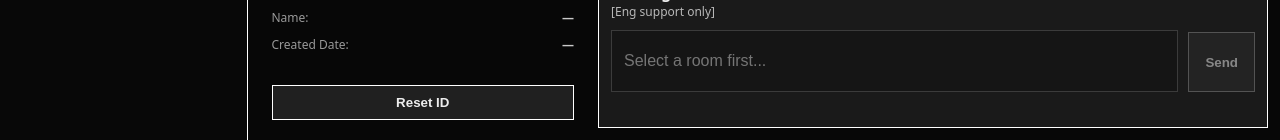
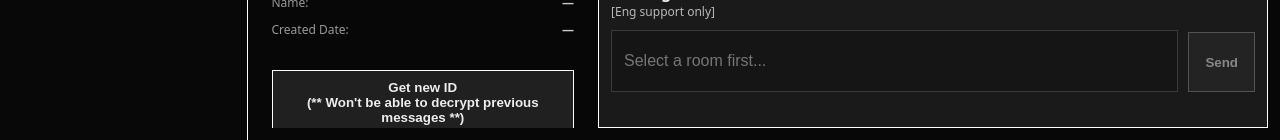
Before and after one commit to MinkyuKim97/Enigma-chat, a React (Vite) app: page / in a window 1280 px wide. Shown: the part 660-800 px from the top of the page. Built offline with nearby package versions, Linux system fonts and the light colour scheme; no server answers; the database is empty.

Commit message:
ver 1.0.6(refine code structure)

```diff
--- a/client/App.jsx
+++ b/client/App.jsx
@@ -1203,7 +1203,12 @@ export function App() {
                 }}
                 title="Reset local identity"
               >
-                Reset ID
+                <p>
+                Get new ID
+                </p>
+                <p>
+                (** Won't be able to decrypt previous messages **)
+                </p>
               </button>
             </div>
 
--- a/firebaseConfig.js
+++ b/firebaseConfig.js
@@ -1,4 +1,3 @@
-// firebaseConfig.js
 import { initializeApp } from "firebase/app";
 import { getFirestore } from "firebase/firestore";
 import { getDatabase } from "firebase/database";
```
Also changed, not shown: clientIdentity.js (+12 -0 lines), presenceService.js (+6 -1 lines), roomService.js (+6 -1 lines), 1 other file (tests, documents, lock files or other folders).
